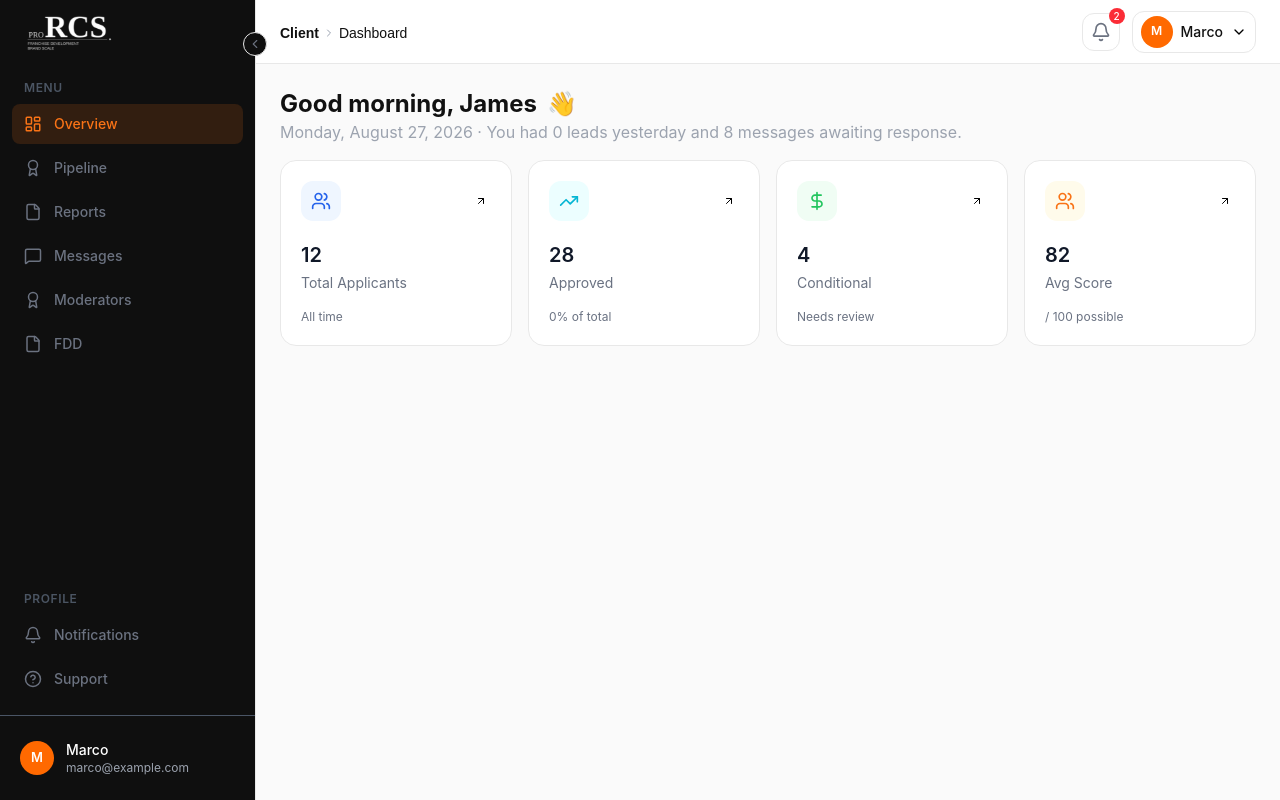
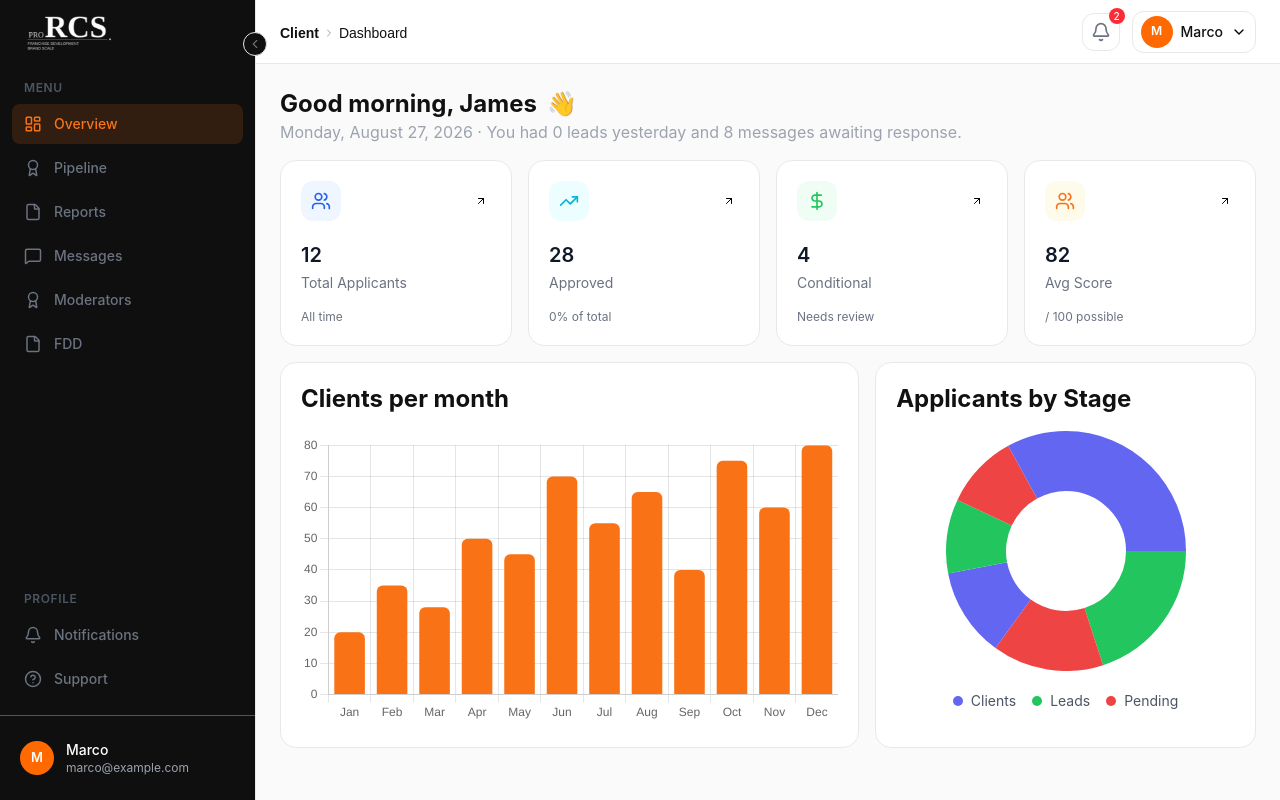
Before and after one commit to hamza-nafasat/rcs-frontend, a React (Vite) app: page /client/dashboard in a window 1280 px wide. Built offline with nearby package versions, Linux system fonts and the light colour scheme.

Commit message:
Charts added

```diff
--- a/src/pages/client/dashboard/ClientDashboard.jsx
+++ b/src/pages/client/dashboard/ClientDashboard.jsx
@@ -4,6 +4,9 @@ import TotalUsersIcon from "../../../assets/SVGs/TotalUsersIcon.svg";
 import SuccessIcon from "../../../assets/SVGs/SuccessIcon.svg";
 import RevenueIcon from "../../../assets/SVGs/RevenueIcon.svg";
 import TotalMembersIcon from "../../../assets/SVGs/TotalMembersIcon.svg";
+import DonutChart from "./components/DonutChart";
+import BarChart from "./components/BarChart";
+import Card from "../../../components/shared/Card";
 
 const cardData = [
   {
@@ -53,6 +56,46 @@ const ClientDashboard = () => {
           </div>
         ))}
       </section>
+
+      <section
+        className="fade-up grid grid-cols-1 items-stretch gap-4 lg:grid-cols-5"
+        style={{ "--fade-delay": "440ms" }}
+      >
+        <Card
+          className="h-full lg:col-span-3"
+          header={
+            <DashboardHeading
+              heading="Clients per month"
+            />
+          }
+        >
+          <BarChart
+            labels={["Jan", "Feb", "Mar", "Apr", "May", "Jun"]}
+            data={[2, 3, 2, 5, 4, 7]}
+          />
+        </Card>
+
+        <Card className="h-full lg:col-span-2">
+          <DashboardHeading
+            heading="Applicants by Stage"
+          />
+
+          <DonutChart
+            labels={[
+              "Clients",
+              "Leads",
+              "Pending",
+
+            ]}
+            data={[25, 20, 15, 12, 10, 10, 8]}
+            colors={[
+              "#6366F1",
+              "#22C55E",
+              "#EF4444",
+            ]}
+          />
+        </Card>
+      </section>
     </article>
   );
 };
--- /dev/null
+++ b/src/pages/client/dashboard/components/BarChart.jsx
@@ -0,0 +1,89 @@
+import { useEffect, useRef } from "react";
+
+import {
+  Chart,
+  BarController,
+  BarElement,
+  CategoryScale,
+  LinearScale,
+  Tooltip,
+} from "chart.js";
+
+Chart.register(
+  BarController,
+  BarElement,
+  CategoryScale,
+  LinearScale,
+  Tooltip
+);
+
+const BarChart = ({ data = [] }) => {
+  const chartRef = useRef(null);
+  const chartInstance = useRef(null);
+
+  useEffect(() => {
+    const ctx = chartRef.current.getContext("2d");
+
+    chartInstance.current = new Chart(ctx, {
+      type: "bar",
+
+      data: {
+        labels: [
+          "Jan",
+          "Feb",
+          "Mar",
+          "Apr",
+          "May",
+          "Jun",
+          "Jul",
+          "Aug",
+          "Sep",
+          "Oct",
+          "Nov",
+          "Dec",
+        ],
+
+        datasets: [
+          {
+            data:
+              data.length === 12
+                ? data
+                : [20, 35, 28, 50, 45, 70, 55, 65, 40, 75, 60, 80],
+
+            backgroundColor: "#F97316",
+            borderRadius: 6,
+          },
+        ],
+      },
+
+      options: {
+        responsive: true,
+        maintainAspectRatio: false,
+
+        plugins: {
+          legend: {
+            display: false,
+          },
+        },
+
+        scales: {
+          y: {
+            beginAtZero: true,
+          },
+        },
+      },
+    });
+
+    return () => {
+      chartInstance.current?.destroy();
+    };
+  }, [data]);
+
+  return (
+    <div className="min-h-56 w-full flex-1 sm:min-h-64 lg:min-h-72">
+      <canvas ref={chartRef} />
+    </div>
+  );
+};
+
+export default BarChart;
--- /dev/null
+++ b/src/pages/client/dashboard/components/DonutChart.jsx
@@ -0,0 +1,71 @@
+import { useEffect, useRef } from "react";
+import { Chart, DoughnutController, ArcElement, Tooltip } from "chart.js";
+
+Chart.register(DoughnutController, ArcElement, Tooltip);
+
+const DonutChart = ({ labels, data, colors }) => {
+  const chartRef = useRef(null);
+  const chartInstance = useRef(null);
+
+  useEffect(() => {
+    const ctx = chartRef.current.getContext("2d");
+
+    chartInstance.current = new Chart(ctx, {
+      type: "doughnut",
+
+      data: {
+        labels,
+        datasets: [
+          {
+            data,
+            backgroundColor: colors,
+            borderWidth: 0,
+          },
+        ],
+      },
+
+      options: {
+        responsive: true,
+
+        plugins: {
+          legend: {
+            display: false,
+          },
+        },
+      },
+    });
+
+    return () => {
+      chartInstance.current?.destroy();
+    };
+  }, [labels, data, colors]);
+
+  return (
+    <div className="flex flex-col items-center justify-center py-4">
+      <div className="w-full max-w-60">
+        <canvas ref={chartRef} />
+      </div>
+
+      {/* Custom Legend */}
+      <div className="mt-5 flex  justify-center gap-4">
+        {labels.map((label, index) => (
+          <div
+            key={label}
+            className="flex items-center justify-center gap-2 lg:justify-start"
+          >
+            <span
+              className="h-2.5 w-2.5 shrink-0 rounded-full"
+              style={{
+                backgroundColor: colors[index],
+              }}
+            />
+
+            <span className="text-sm text-gray-600">{label}</span>
+          </div>
+        ))}
+      </div>
+    </div>
+  );
+};
+
+export default DonutChart;
```
